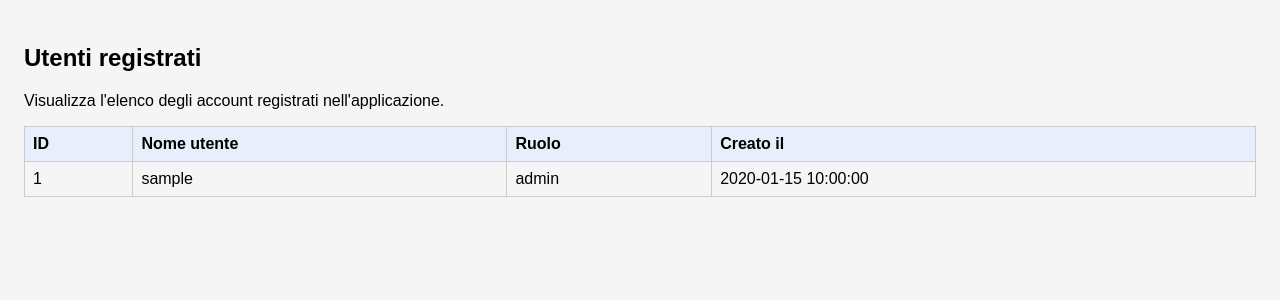
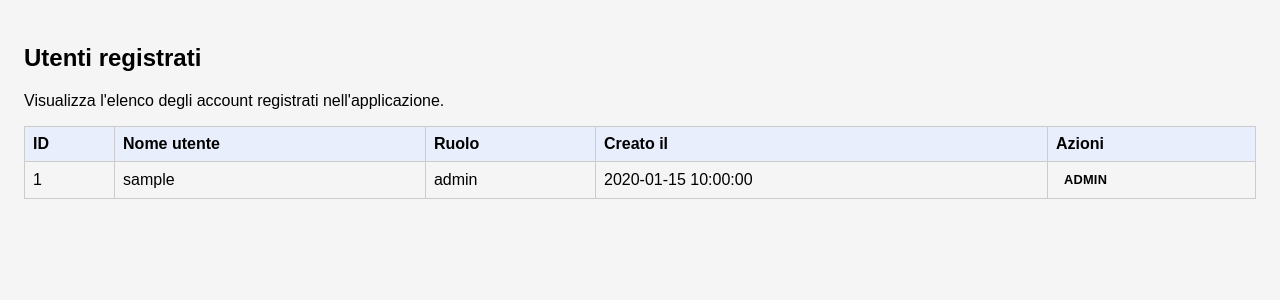
Before and after one commit to re-fagiano/GESTIONALEticket, a Flask app: page /admin/users in a window 1280 px wide. Shown: the part 69-369 px from the top of the page. Run offline with Flask 3, Linux system fonts and the light colour scheme; a user stored in the database is signed in; tables that the repository leaves empty hold one stand-in row (values such as "Sample post").

Commit message:
Add admin user promotion flow

```diff
--- a/app.py
+++ b/app.py
@@ -110,6 +110,29 @@ def create_app() -> Flask:
             'SELECT id, username, role, created_at FROM users ORDER BY username'
         ).fetchall()
         return render_template('admin_users.html', users=users)
+
+    @app.route('/admin/users/<int:user_id>/promote', methods=['POST'])
+    @admin_required
+    def promote_user(user_id: int):
+        db = get_db()
+        user = db.execute(
+            'SELECT id, username, role FROM users WHERE id = ?',
+            (user_id,),
+        ).fetchone()
+
+        if user is None:
+            flash('Utente non trovato.', 'error')
+        elif user['role'] == 'admin':
+            flash(f"L'utente \"{user['username']}\" è già un amministratore.", 'info')
+        else:
+            db.execute("UPDATE users SET role = 'admin' WHERE id = ?", (user_id,))
+            db.commit()
+            flash(
+                f"L'utente \"{user['username']}\" è stato promosso ad amministratore.",
+                'success',
+            )
+
+        return redirect(url_for('admin_users'))
 
     # Lista clienti
     @app.route('/customers')
--- a/templates/admin_users.html
+++ b/templates/admin_users.html
@@ -11,6 +11,7 @@
             <th>Nome utente</th>
             <th>Ruolo</th>
             <th>Creato il</th>
+            <th>Azioni</th>
         </tr>
     </thead>
     <tbody>
@@ -20,6 +21,15 @@
             <td>{{ user.username }}</td>
             <td>{{ user.role }}</td>
             <td>{{ user.created_at }}</td>
+            <td>
+                {% if user.role != 'admin' %}
+                <form method="post" action="{{ url_for('promote_user', user_id=user.id) }}" class="inline-form">
+                    <button type="submit">Rendi admin</button>
+                </form>
+                {% else %}
+                <span class="badge">Admin</span>
+                {% endif %}
+            </td>
         </tr>
     {% endfor %}
     </tbody>
```
